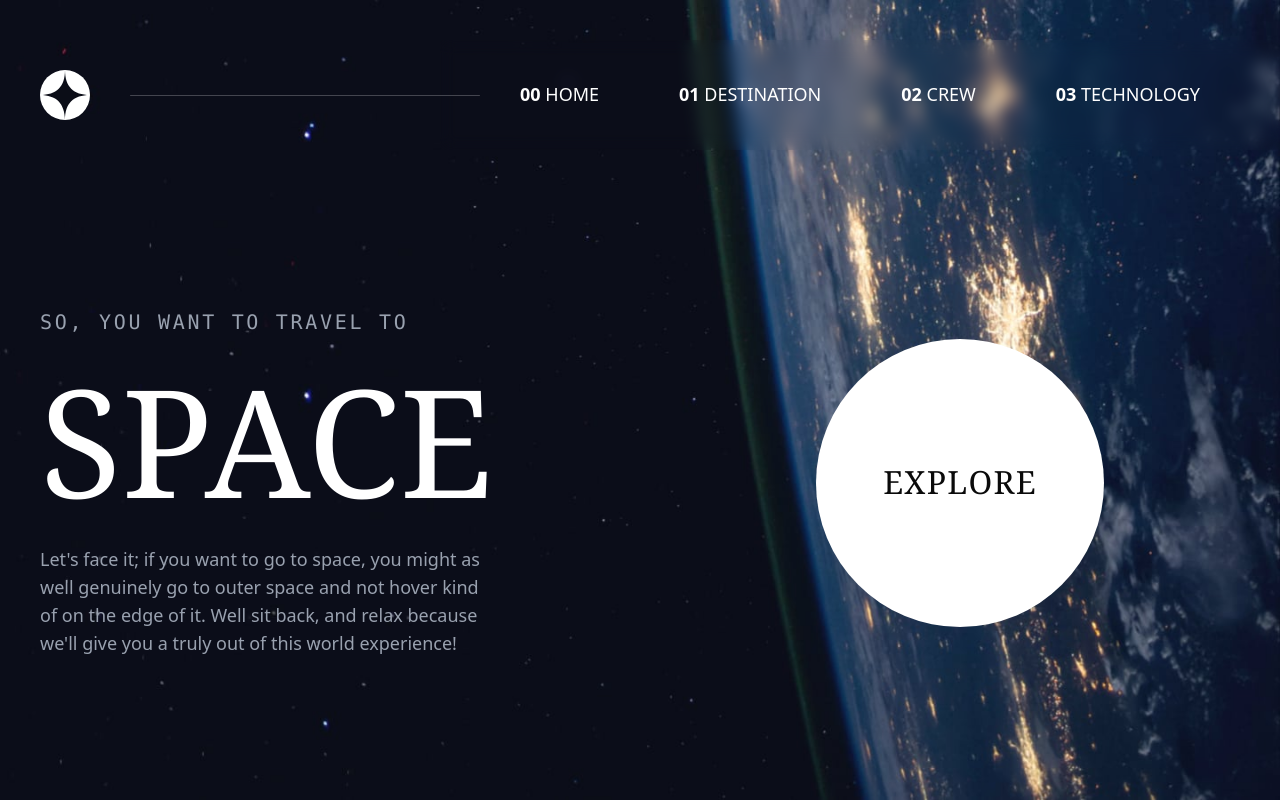
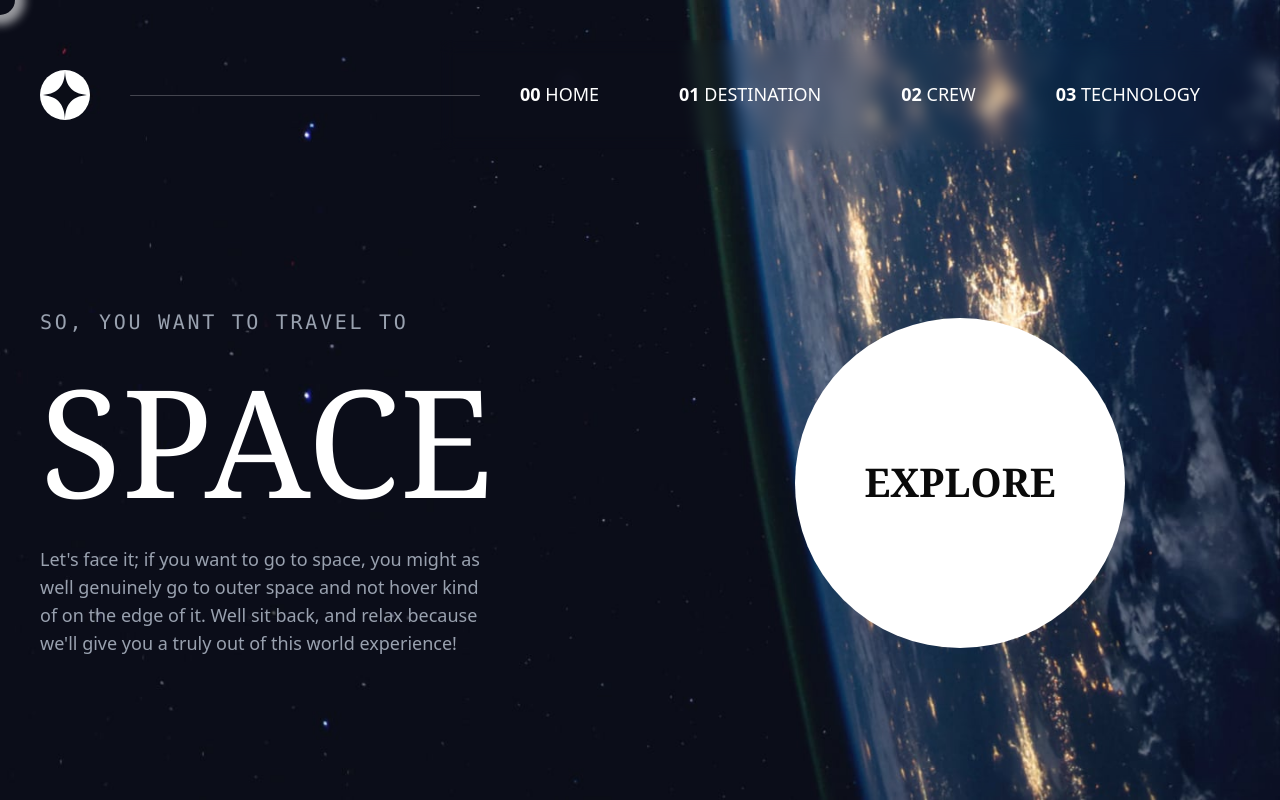
Before and after one commit to noonefr69/space-tourism, a Next.js app: page / in a window 1280 px wide. Built offline with nearby package versions, Linux system fonts and the light colour scheme.

Commit message:
home page animated too with react bits component

```diff
--- a/app/(pages)/destination/components/Details.tsx
+++ b/app/(pages)/destination/components/Details.tsx
@@ -13,7 +13,7 @@ export default function Details({ destination }: { destination: D }) {
     <div className="row-span-2">
       <motion.h1
         layout
-        className="lg:text-8xl text-7xl text-center lg:text-start mb-7 font-serif text-white"
+        className="lg:text-8xl uppercase text-7xl text-center lg:text-start mb-7 font-serif text-white"
       >
         {destination.name}
       </motion.h1>
--- a/app/globals.css
+++ b/app/globals.css
@@ -133,19 +133,73 @@
     }
   }
 }
-.custom-cursor {
-  position: fixed;
-  width: 25px;
-  height: 25px;
-  border: 2px solid rgba(255, 255, 255, 0.686);
-  border-radius: 50%;
-  pointer-events: none;
-  transform: translate(-50%, -50%);
-  transition: 150ms ease-out;
-  z-index: 9999;
-}
-
 
 /* body {
   cursor: url("/shared/icon-close.svg") 16 16, auto;
 } */
+
+.tilted-card-figure {
+  position: relative;
+  width: 100%;
+  height: 100%;
+  perspective: 800px;
+  display: flex;
+  flex-direction: column;
+  align-items: center;
+  justify-content: center;
+}
+
+.tilted-card-mobile-alert {
+  position: absolute;
+  top: 1rem;
+  text-align: center;
+  font-size: 0.875rem;
+  display: none;
+}
+
+@media (max-width: 640px) {
+  .tilted-card-mobile-alert {
+    display: block;
+  }
+  .tilted-card-caption {
+    display: none;
+  }
+}
+
+.tilted-card-inner {
+  position: relative;
+  transform-style: preserve-3d;
+}
+
+.tilted-card-img {
+  position: absolute;
+  top: 0;
+  left: 0;
+  object-fit: cover;
+  border-radius: 15px;
+  will-change: transform;
+  transform: translateZ(0);
+}
+
+.tilted-card-overlay {
+  position: absolute;
+  top: 0;
+  left: 0;
+  z-index: 2;
+  will-change: transform;
+  transform: translateZ(30px);
+}
+
+.tilted-card-caption {
+  pointer-events: none;
+  position: absolute;
+  left: 0;
+  top: 0;
+  border-radius: 4px;
+  background-color: #fff;
+  padding: 4px 10px;
+  font-size: 10px;
+  color: #2d2d2d;
+  opacity: 0;
+  z-index: 3;
+}
--- a/app/layout.tsx
+++ b/app/layout.tsx
@@ -30,7 +30,7 @@ export default function RootLayout({
       <body
         className={`${geistSans.variable} ${geistMono.variable} antialiased bg-black cursor-(--my-cursor)`}
       >
-        {/* <MouseFollower /> */}
+        <MouseFollower />
         <Navbar />
         {children}
       </body>
--- a/app/page.tsx
+++ b/app/page.tsx
@@ -1,3 +1,4 @@
+import TiltedCard from "@/components/TiltedCard";
 import Link from "next/link";
 
 export default function Home() {
@@ -5,13 +6,28 @@ export default function Home() {
     <div className="bg-[url('/home/background-home-mobile.jpg')] relative md:bg-[url('/home/background-home-tablet.jpg')] lg:bg-[url('/home/background-home-desktop.jpg')] min-h-screen bg-no-repeat bg-center bg-cover">
       <div className="grid lg:grid-cols-2 gap-20 container px-2 lg:px-10 mx-auto pt-44 lg:pt-75 text-center lg:text-left">
         <div className="flex flex-col justify-center">
-          <h5 className="text-gray-400 font-mono lg:text-xl relative lg:top-2 tracking-[2.7px] uppercase">
+          <h5
+            style={{
+              animationDuration: `0.2s`,
+            }}
+            className="animate-faceIn text-gray-400 font-mono lg:text-xl relative lg:top-2 tracking-[2.7px] uppercase"
+          >
             So, you want to travel to
           </h5>
-          <h1 className="text-white font-serif text-[80px] md:text-[150px] uppercase">
+          <h1
+            style={{
+              animationDuration: `0.3s`,
+            }}
+            className="text-white animate-faceIn font-serif text-[80px] md:text-[150px] uppercase"
+          >
             Space
           </h1>
-          <p className="text-gray-400 relative lg:bottom-2 font-barlow text-[15px] md:text-lg max-w-[444px] mx-auto lg:mx-0">
+          <p
+            style={{
+              animationDuration: `0.4s`,
+            }}
+            className="text-gray-400 animate-faceIn relative lg:bottom-2 font-barlow text-[15px] md:text-lg max-w-[444px] mx-auto lg:mx-0"
+          >
             Let's face it; if you want to go to space, you might as well
             genuinely go to outer space and not hover kind of on the edge of it.
             Well sit back, and relax because we'll give you a truly out of this
@@ -21,9 +37,23 @@ export default function Home() {
         <div className="flex items-center justify-center pb-20 lg:pb-0">
           <Link
             href="/destination"
-            className="rounded-full bg-white w-72 h-72 font-serif flex items-center justify-center text-xl text-[32px] uppercase tracking-[1.25px] transition-all duration-300"
+            className="rounded-full lg:hidden bg-white w-72 h-72 font-serif flex items-center justify-center text-xl text-[32px] uppercase tracking-[1.25px] transition-all duration-300"
           >
             Explore
+          </Link>
+          <Link className="hidden lg:flex" href={`/destination`}>
+            <TiltedCard
+              captionText="Let's Explore"
+              containerHeight="300px"
+              containerWidth="300px"
+              imageHeight="300px"
+              imageWidth="300px"
+              rotateAmplitude={12}
+              scaleOnHover={1.1}
+              showMobileWarning={false}
+              showTooltip={true}
+              displayOverlayContent={true}
+            />
           </Link>
         </div>
       </div>
--- a/components/MouseFollower.tsx
+++ b/components/MouseFollower.tsx
@@ -75,6 +75,7 @@ export default function MouseFollower({
 
       {/* cursor dot (immediate) */}
       <div
+        className="lg:block hidden"
         ref={dotRef}
         style={{
           position: "fixed",
@@ -94,6 +95,7 @@ export default function MouseFollower({
 
       {/* trailing ring (smooth) */}
       <div
+        className="lg:block hidden"
         color="white"
         ref={ringRef}
         style={{
@@ -105,7 +107,7 @@ export default function MouseFollower({
           borderRadius: "100%",
           border: "0px",
           boxShadow: "0px 0px 10px 10px rgba(255, 255, 255, 0.586)",
-        //   backgrou   ndColor: "rgba(255, 255, 255, 0.586)",
+          //   backgrou   ndColor: "rgba(255, 255, 255, 0.586)",
           pointerEvents: "none",
           transform: "translate3d(-9999px,-9999px,0)",
           zIndex: 9998,
--- /dev/null
+++ b/components/TiltedCard.tsx
@@ -0,0 +1,148 @@
+"use client";
+
+import type { SpringOptions } from "framer-motion";
+import { useRef, useState } from "react";
+import { motion, useMotionValue, useSpring } from "framer-motion";
+
+interface TiltedCardProps {
+  imageSrc?: React.ComponentProps<"img">["src"];
+  altText?: string;
+  captionText?: string;
+  containerHeight?: React.CSSProperties["height"];
+  containerWidth?: React.CSSProperties["width"];
+  imageHeight?: React.CSSProperties["height"];
+  imageWidth?: React.CSSProperties["width"];
+  scaleOnHover?: number;
+  rotateAmplitude?: number;
+  showMobileWarning?: boolean;
+  showTooltip?: boolean;
+  overlayContent?: React.ReactNode;
+  displayOverlayContent?: boolean;
+}
+
+const springValues: SpringOptions = {
+  damping: 30,
+  stiffness: 100,
+  mass: 2,
+};
+
+export default function TiltedCard({
+  imageSrc,
+  altText = "Tilted card image",
+  captionText = "",
+  containerHeight = "300px",
+  containerWidth = "100%",
+  imageHeight = "300px",
+  imageWidth = "300px",
+  scaleOnHover = 1.1,
+  rotateAmplitude = 14,
+  showMobileWarning = true,
+  showTooltip = true,
+  overlayContent = null,
+  displayOverlayContent = false,
+}: TiltedCardProps) {
+  const ref = useRef<HTMLElement>(null);
+
+  const x = useMotionValue(0);
+  const y = useMotionValue(0);
+  const rotateX = useSpring(useMotionValue(0), springValues);
+  const rotateY = useSpring(useMotionValue(0), springValues);
+  const scale = useSpring(1, springValues);
+  const opacity = useSpring(0);
+  const rotateFigcaption = useSpring(0, {
+    stiffness: 350,
+    damping: 30,
+    mass: 1,
+  });
+
+  const [lastY, setLastY] = useState<number>(0);
+
+  function handleMouse(e: React.MouseEvent<HTMLElement>) {
+    if (!ref.current) return;
+
+    const rect = ref.current.getBoundingClientRect();
+    const offsetX = e.clientX - rect.left - rect.width / 2;
+    const offsetY = e.clientY - rect.top - rect.height / 2;
+
+    const rotationX = (offsetY / (rect.height / 2)) * -rotateAmplitude;
+    const rotationY = (offsetX / (rect.width / 2)) * rotateAmplitude;
+
+    rotateX.set(rotationX);
+    rotateY.set(rotationY);
+
+    x.set(e.clientX - rect.left);
+    y.set(e.clientY - rect.top);
+
+    const velocityY = offsetY - lastY;
+    rotateFigcaption.set(-velocityY * 0.6);
+    setLastY(offsetY);
+  }
+
+  function handleMouseEnter() {
+    scale.set(scaleOnHover);
+    opacity.set(1);
+  }
+
+  function handleMouseLeave() {
+    opacity.set(0);
+    scale.set(1);
+    rotateX.set(0);
+    rotateY.set(0);
+    rotateFigcaption.set(0);
+  }
+
+  return (
+    <figure
+      ref={ref}
+      className="tilted-card-figure"
+      style={{
+        height: containerHeight,
+        width: containerWidth,
+      }}
+      onMouseMove={handleMouse}
+      onMouseEnter={handleMouseEnter}
+      onMouseLeave={handleMouseLeave}
+    >
+      {showMobileWarning && (
+        <div className="tilted-card-mobile-alert">
+          This effect is not optimized for mobile. Check on desktop.
+        </div>
+      )}
+
+      <motion.div
+        initial={{ opacity: 0.1 }}
+        transition={{ duration: 0.1, ease: "easeOut" }}
+        whileInView={{ scale: 1.1, opacity: 1 }}
+        className="tilted-card-inner text-2xl lg:text-4xl font-serif font-semibold bg-white cursor-pointer flex items-center justify-center rounded-full"
+        style={{
+          width: imageWidth,
+          height: imageHeight,
+          rotateX,
+          rotateY,
+          scale,
+        }}
+      >
+        EXPLORE
+        {displayOverlayContent && overlayContent && (
+          <motion.div className="tilted-card-overlay">
+            {overlayContent}
+          </motion.div>
+        )}
+      </motion.div>
+
+      {showTooltip && (
+        <motion.figcaption
+          className="tilted-card-caption"
+          style={{
+            x,
+            y,
+            opacity,
+            rotate: rotateFigcaption,
+          }}
+        >
+          {captionText}
+        </motion.figcaption>
+      )}
+    </figure>
+  );
+}
```
Also changed, not shown: app/(pages)/crew/page.tsx (+1 -6 lines).
